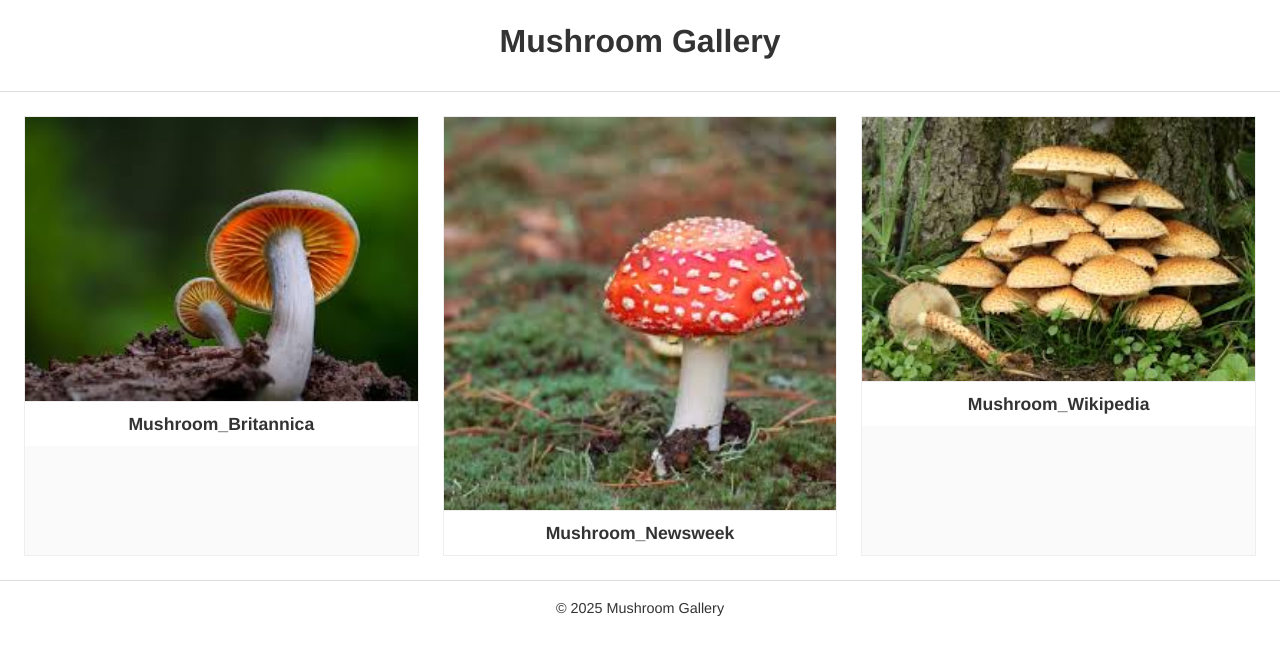
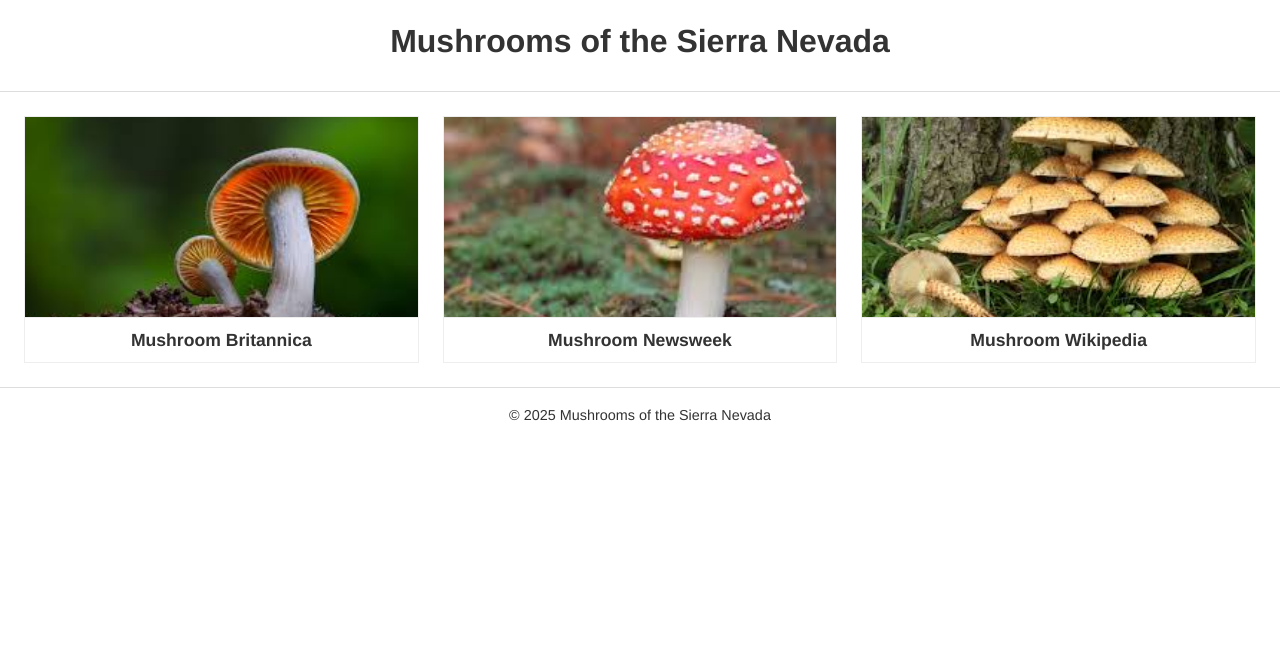
Before and after one commit to vicbeneder/photo-gallery, a Jekyll site: the page built from index.html, in a window 1280 px wide. Shown: the top 655 px of the page. Built offline with Jekyll 4.4.1, drawn with Linux system fonts in a browser that asks for light colours.

Commit message:
unify image size, remove underscore in titles

```diff
--- a/_config.yml
+++ b/_config.yml
@@ -1,4 +1,4 @@
-title: Mushroom Gallery
+title: Mushrooms of the Sierra Nevada
 description: A simple, neutral website showcasing images of mushrooms.
 baseurl: "/photo-gallery"    # leave empty or set if the site is served from a subpath
 url: "https://vicbeneder.github.io/"  # update with your GitHub Pages URL
--- a/_layouts/gallery_item.html
+++ b/_layouts/gallery_item.html
@@ -2,7 +2,7 @@
 layout: default
 ---
 <article class="gallery-item">
-  <h2>{{ page.title }}</h2>
+  <h2>{{ page.title | replace:"_"," " }}</h2>
   <img src="{{ page.image | relative_url }}" alt="{{ page.title }}">
   <div class="description">
     {{ page.description | markdownify }}
--- a/assets/css/style.css
+++ b/assets/css/style.css
@@ -55,6 +55,8 @@
 
   .gallery-thumbnail img {
     width: 100%;
+    height: 200px;  /* Adjust this value as needed */
+    object-fit: cover;  /* This makes sure the image fills the container, cropping if necessary */
     display: block;
     transition: transform 0.3s ease;
   }
--- a/index.html
+++ b/index.html
@@ -8,7 +8,7 @@ title: Home
     <div class="gallery-thumbnail">
       <a href="{{ item.url | relative_url }}">
         <img src="{{ item.image | relative_url }}" alt="{{ item.title }}">
-        <h3>{{ item.title }}</h3>
+        <h3>{{ item.title | replace:"_"," " }}</h3>
       </a>
     </div>
   {% endfor %}
```
